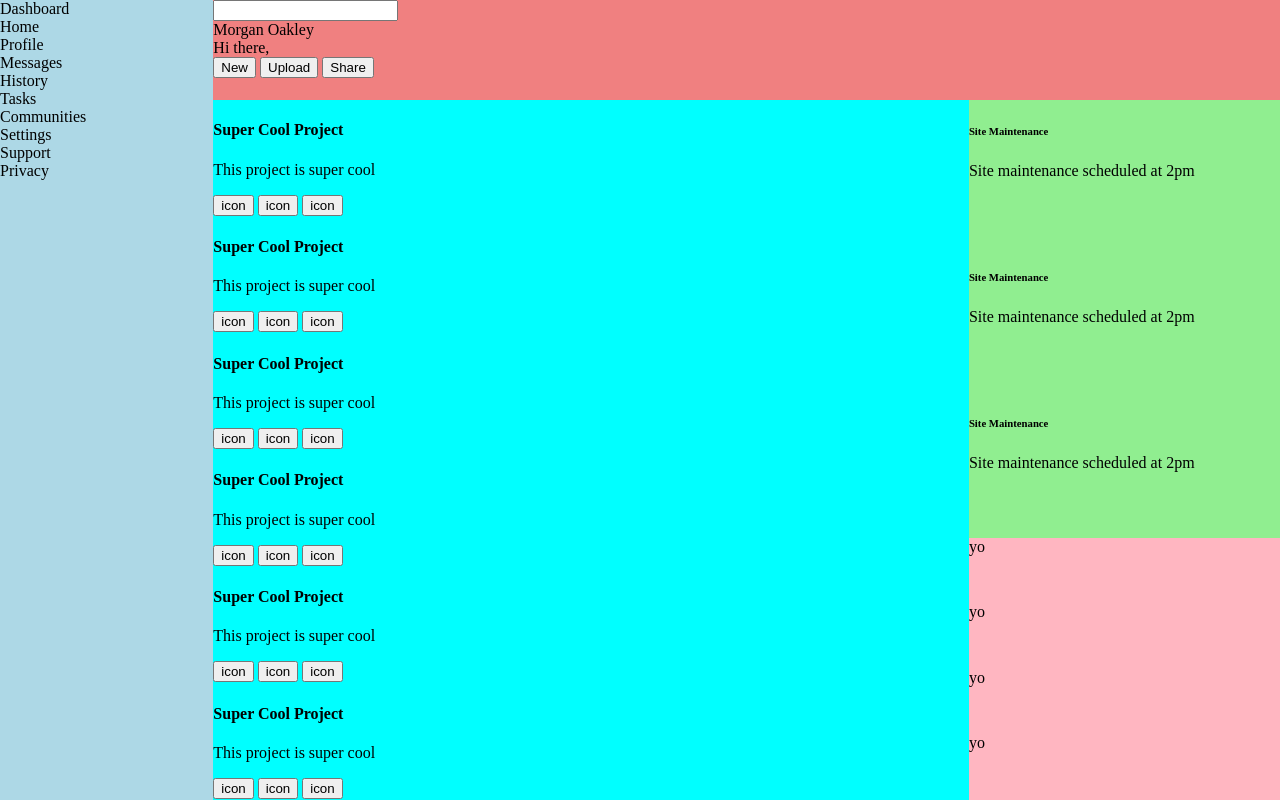
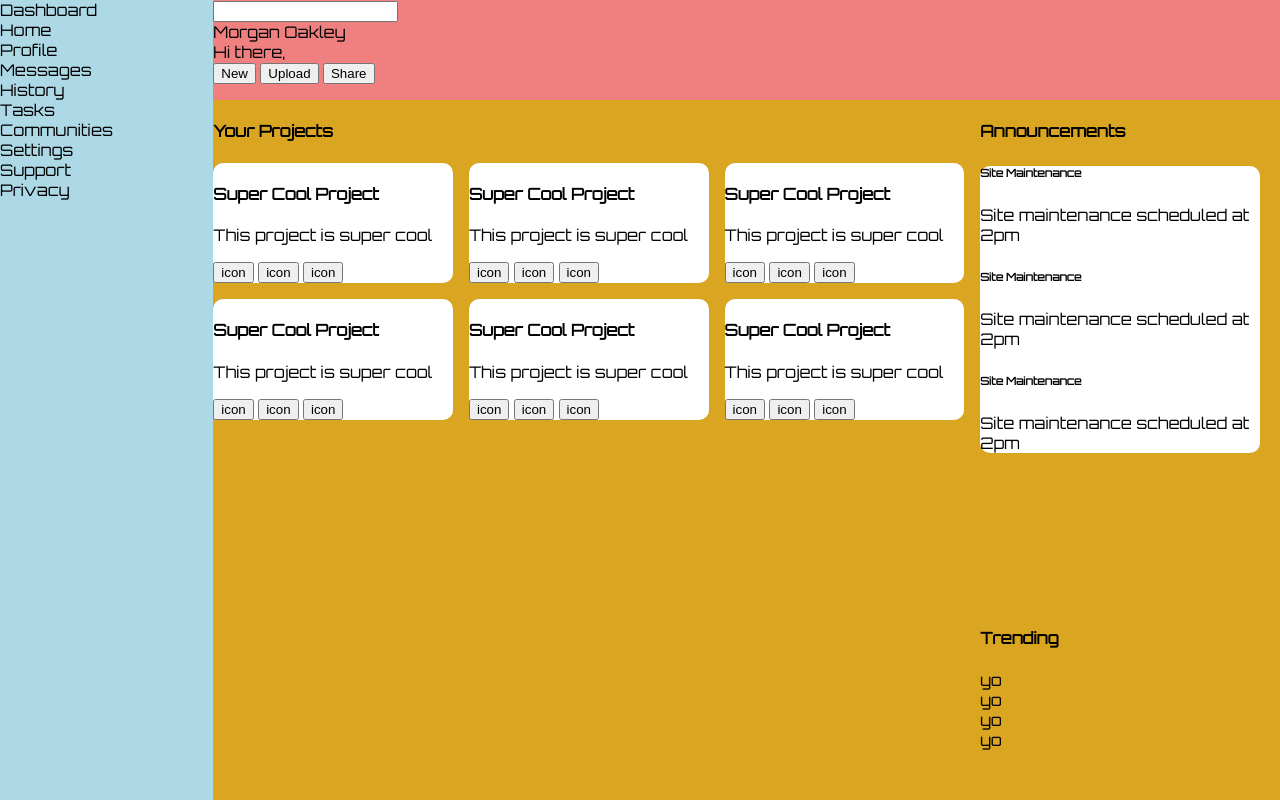
Before and after one commit to Saul-Codeman/Admin-Dashboard, a plain HTML site: page index.html in a window 1280 px wide. Drawn offline with Linux system fonts and the light colour scheme.

Commit message:
Fixed layout issues

```diff
--- a/index.html
+++ b/index.html
@@ -5,6 +5,8 @@
     <meta name="viewport" content="width=device-width, initial-scale=1.0">
     <title>Admin Dashboard</title>
     <link rel="stylesheet" href="styles.css">
+    <link href="https://fonts.googleapis.com/css2?family=Orbitron&display=swap" rel="stylesheet">
+</head>
 </head>
 <body>
     <div class="sidebar">
@@ -38,6 +40,8 @@
     </div>
     <div class="content">
         <div class="projects">
+            <h4 class="projects-heading">Your Projects</h4>
+            <div class="projects-content">
                 <div class="project">
                     <h4>Super Cool Project</h4>
                     <p>This project is super cool</p>
@@ -81,7 +85,10 @@
                     <button>icon</button>
                 </div>
             </div>
+        </div>
         <div class="announcements">
+            <h4 class="announcements-heading">Announcements</h4>
+            <div class="announcements-content">
                 <div class="announcement">
                     <h6>Site Maintenance</h6>
                     <p>Site maintenance scheduled at 2pm</p>
@@ -95,12 +102,16 @@
                     <p>Site maintenance scheduled at 2pm</p>
                 </div>
             </div>
+        </div>
         <div class="trending">
+            <h4 class="trending-heading">Trending</h4>
+            <div class="trending-content">
                 <div class="person">yo</div>
                 <div class="person">yo</div>
                 <div class="person">yo</div>
                 <div class="person">yo</div>
             </div>
         </div>
+    </div>
 </body>
 </html>
--- a/styles.css
+++ b/styles.css
@@ -3,6 +3,8 @@ html, body {
     width: 100%;
     margin: 0;
     padding: 0;
+    background-color: lightgray;
+    font-family: 'Orbitron', sans-serif;
 }
 
 body {
@@ -26,29 +28,41 @@ body {
 .content {
     grid-column: 5 / 25;
     grid-row: 4 / 25;
-    background-color: red;
     display: grid;
+    background-color: goldenrod;
     grid-template-columns: repeat(24, 1fr);
     grid-template-rows: repeat(24, 1fr);
+    gap: 16px;
 }
 
 .projects {
-    display: grid;
     grid-column: 1 / 18;
     grid-row: 1 / 25;
-    background-color: aqua;
+}
+
+.projects-content {
+    display: grid;
+    gap: 16px;
+    grid-template: 1fr 1fr 1fr / 1fr 1fr 1fr;
+}
+
+.project {
+    background-color: white;
+    border-radius: 10px;
 }
 
 .announcements {
-    display: grid;
     grid-column: 18 / 25;
-    grid-row: 1 / 16;
-    background-color: lightgreen;
+    grid-row: 1 / 18;
+}
+
+.announcements-content {
+    background-color: white;
+    border-radius: 10px;
+    margin-right: 20px;
 }
 
 .trending {
-    display: grid;
     grid-column: 18 / 25;
-    grid-row: 16 / 25;
-    background-color: lightpink;
+    grid-row: 18 / 25;
 }
```
Lines whose indentation alone changed are shown as unchanged.
